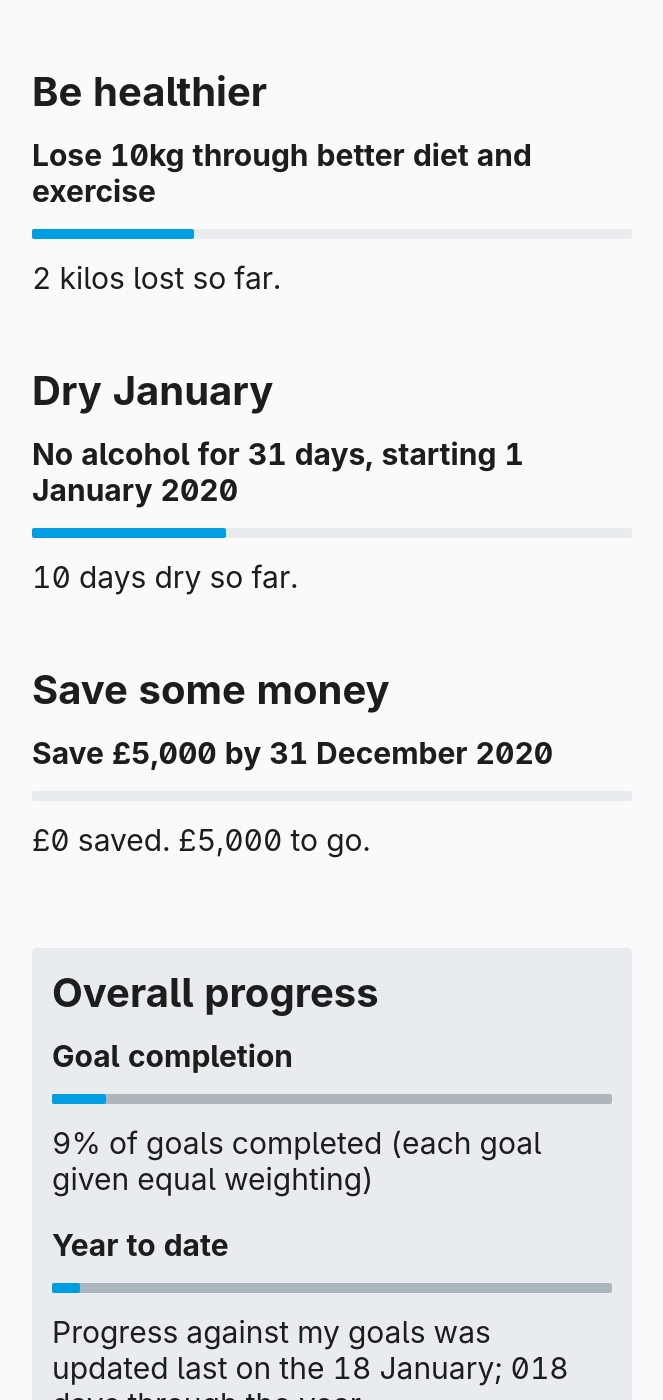
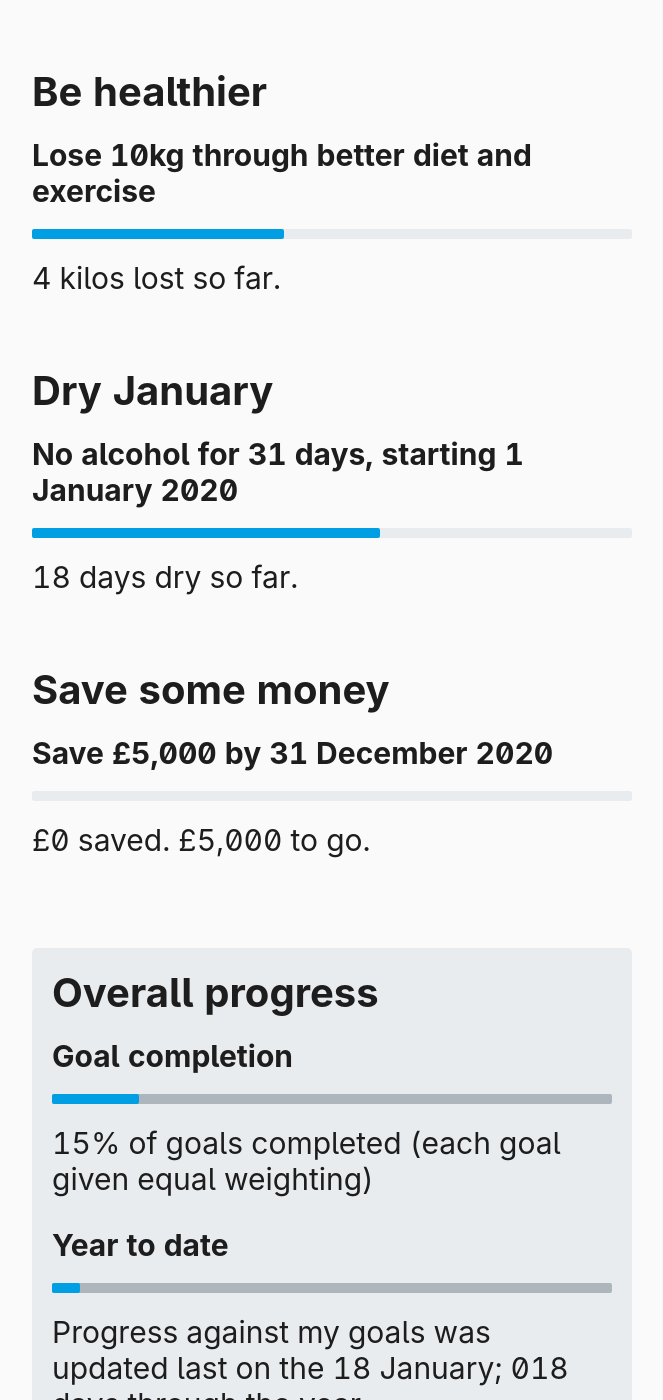
Before and after one commit to johnpeart/Goals-for-2018, a Jekyll site: the page built from index.html, in a window 1280 px wide and 1400 px high, scrolled down 1654 px. Shown: the whole window, without its empty margins (173-836 px from the left). Built offline with Jekyll 4.4.1, drawn with Linux system fonts in a browser that asks for light colours; some web fonts are replaced.

Commit message:
Update progress

```diff
--- a/_data/goals-2020.yaml
+++ b/_data/goals-2020.yaml
@@ -25,14 +25,14 @@
 - goal: "Be healthier"
   description: "Lose 10kg through better diet and exercise"
   max: "10.0"
-  progress: "2.7"
-  comment: "2 kilos lost so far."
+  progress: "4.2"
+  comment: "4 kilos lost so far."
 
 - goal: "Dry January"
   description: "No alcohol for 31 days, starting 1 January 2020"
   max: "31.0"
-  progress: "10"
-  comment: "10 days dry so far."
+  progress: "18.0"
+  comment: "18 days dry so far."
 
 - goal: "Save some money"
   description: "Save £5,000 by 31 December 2020"
```
